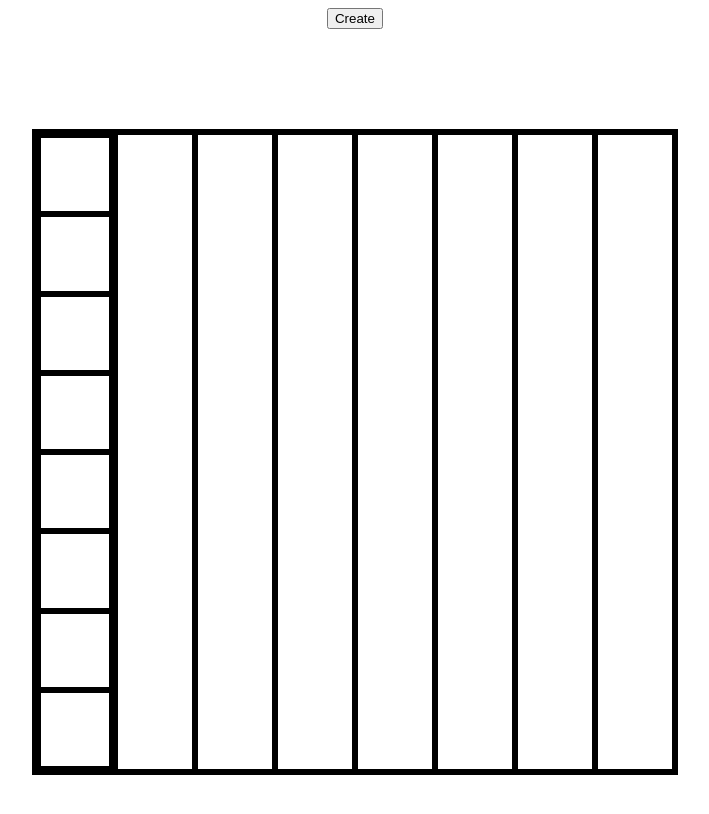
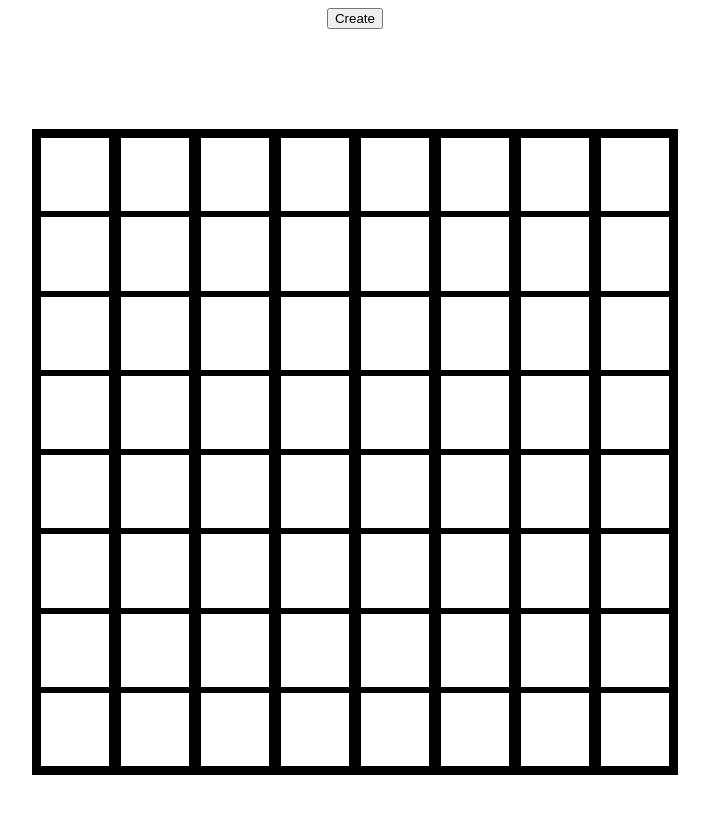
Before and after one commit to Namik02/etch-a-sketch, a plain HTML site: page index.html in a window 1280 px wide. Shown: the whole page, without its empty margins (285-994 px from the left). Drawn offline with Linux system fonts and the light colour scheme.

Commit message:
full grid made

```diff
--- a/script.js
+++ b/script.js
@@ -1,16 +1,48 @@
 const grid = document.querySelector('#grid')
 
-for (let i = 0; i < 8; i++) {
-    const box = document.createElement('div');
-    box.classList.add('box');
-    grid.appendChild(box);
+// for (let i = 0; i < 8; i++) {
+//     const horizontalBox = document.createElement('div');
+//     horizontalBox.classList.add('horizontalBox');
+//     grid.appendChild(horizontalBox);
+// }
+
+// const inner = document.querySelector('.horizontalBox')
+
+// for (let i = 0; i < 8; i++) {
+//     const verticalBox = document.createElement('div');
+//     verticalBox.classList.add('verticalBox')
+//     inner.appendChild(verticalBox);
+// }
+
+
+
+for (let i = 1; i < 9; i++) {
+    let outerBox = 'oBox' + i
+
+    const horizontalBox = document.createElement('div');
+    horizontalBox.classList.add('horizontalBox');
+    horizontalBox.classList.add(outerBox);
+    grid.appendChild(horizontalBox);
+
+    let test = '.' + outerBox
+    let inner = document.querySelector(test)
+
+    for (let i = 1; i < 9; i++) {
+        let innerBox = 'iBox' +1
+        const verticalBox = document.createElement('div');
+        verticalBox.classList.add('verticalBox')
+        verticalBox.classList.add(innerBox)
+        inner.appendChild(verticalBox);
+
+
+    }
 }
 
-const inner = document.querySelector('.box')
 
-for (let i = 0; i < 8; i++) {
-    const dox = document.createElement('div');
-    dox.classList.add('dox')
 
-    inner.appendChild(dox);
-}
+// const qwe = document.querySelector('.box7')
+// const ex1 = document.createElement('p');
+// ex1.classList.add('ex1');
+// ex1.textContent = 'Hey I’m red!'
+// ex1.style.color = 'red';
+// qwe.appendChild(ex1);;
--- a/style.css
+++ b/style.css
@@ -19,7 +19,7 @@ body {
     height: 50vw;
 }
 
-.box {
+.horizontalBox {
     border-style: solid;
     border-color: black;
     height: auto;
@@ -31,7 +31,7 @@ body {
 
 }
 
-.dox {
+.verticalBox {
     border-style: solid;
     border-color: black;
     width: auto;
```
